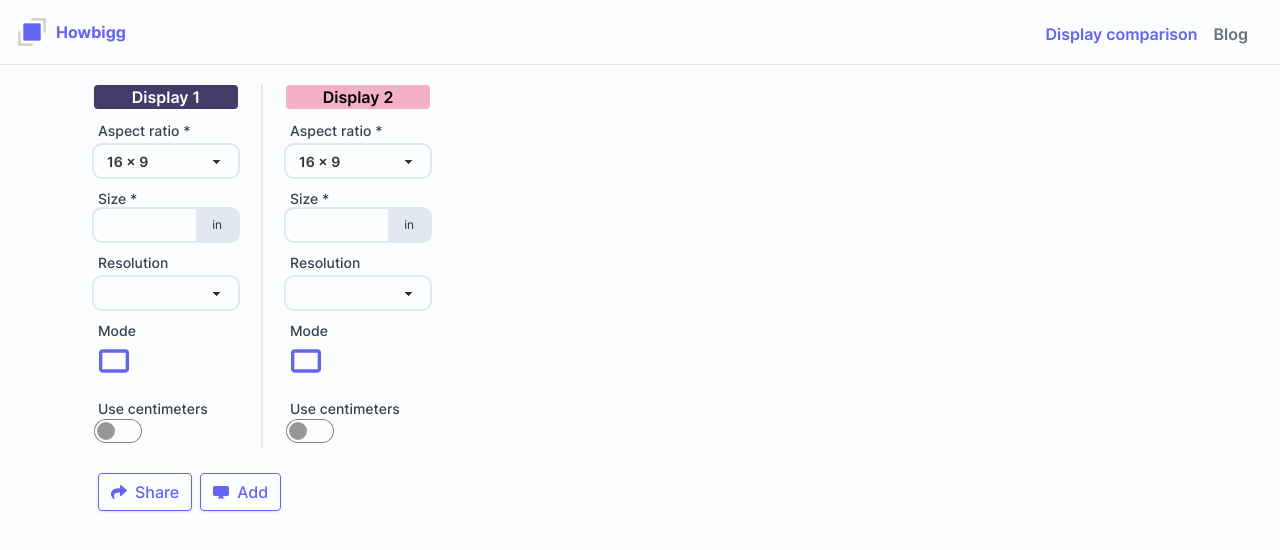
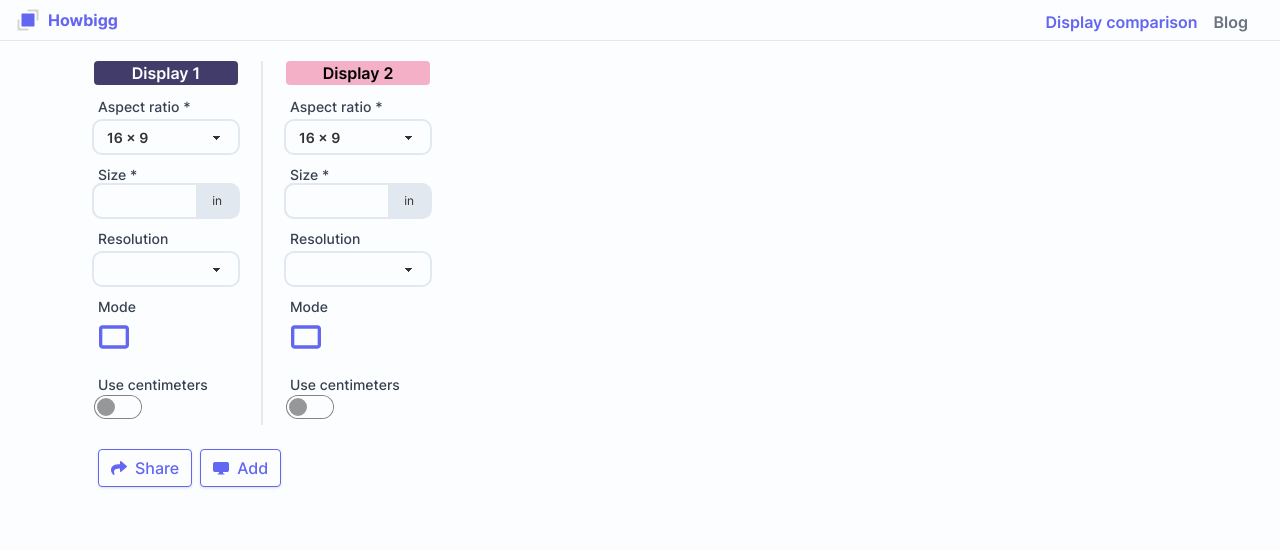
Before and after one commit to jacekobst1/howbigg, a Next.js app: page / in a window 1280 px wide. Shown: the top 550 px of the page. Built offline with nearby package versions, Linux system fonts and the light colour scheme.

Commit message:
Make the Header compact

```diff
--- a/src/components/layout/Header.tsx
+++ b/src/components/layout/Header.tsx
@@ -4,13 +4,13 @@ import Navigation from "@/components/layout/Navigation";
 export default function Header() {
   return (
     <header className="top-0 z-50 mb-5 pt-3 md:pt-0 border-b border-slate">
-      <div className="h-16 mx-4 flex items-center justify-between flex-wrap md:flex-nowrap">
+      <div className="h-18 md:h-10 mx-4 flex items-center justify-between flex-wrap md:flex-nowrap">
         <a href="/" className="text-primary-500 font-bold flex items-center">
           <Image
-            src="/favicon/android-chrome-512x512.png"
+            src="/favicon/android-chrome-192x192.png"
             alt="Logo of the application"
-            width={32}
-            height={32}
+            width={24}
+            height={24}
           />
           <p className="ml-2 font-bold">Howbigg</p>
         </a>
```
